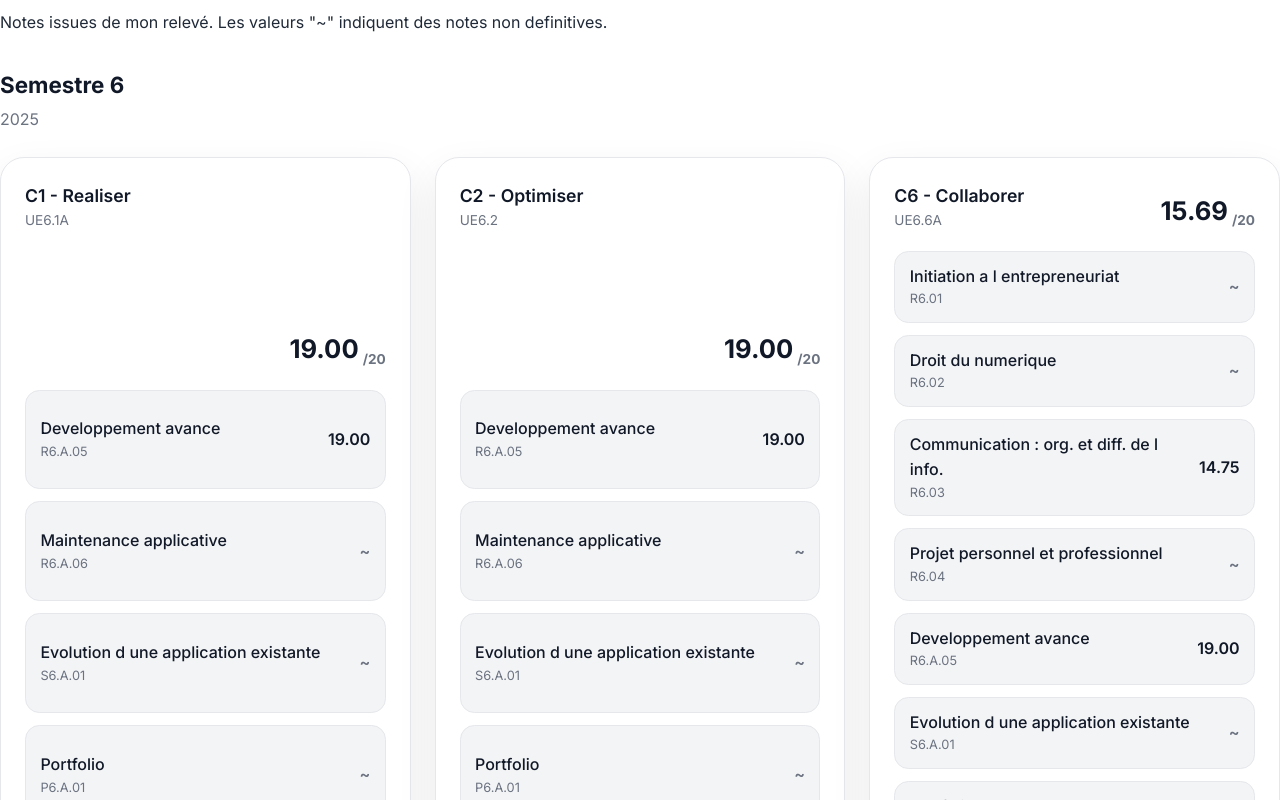
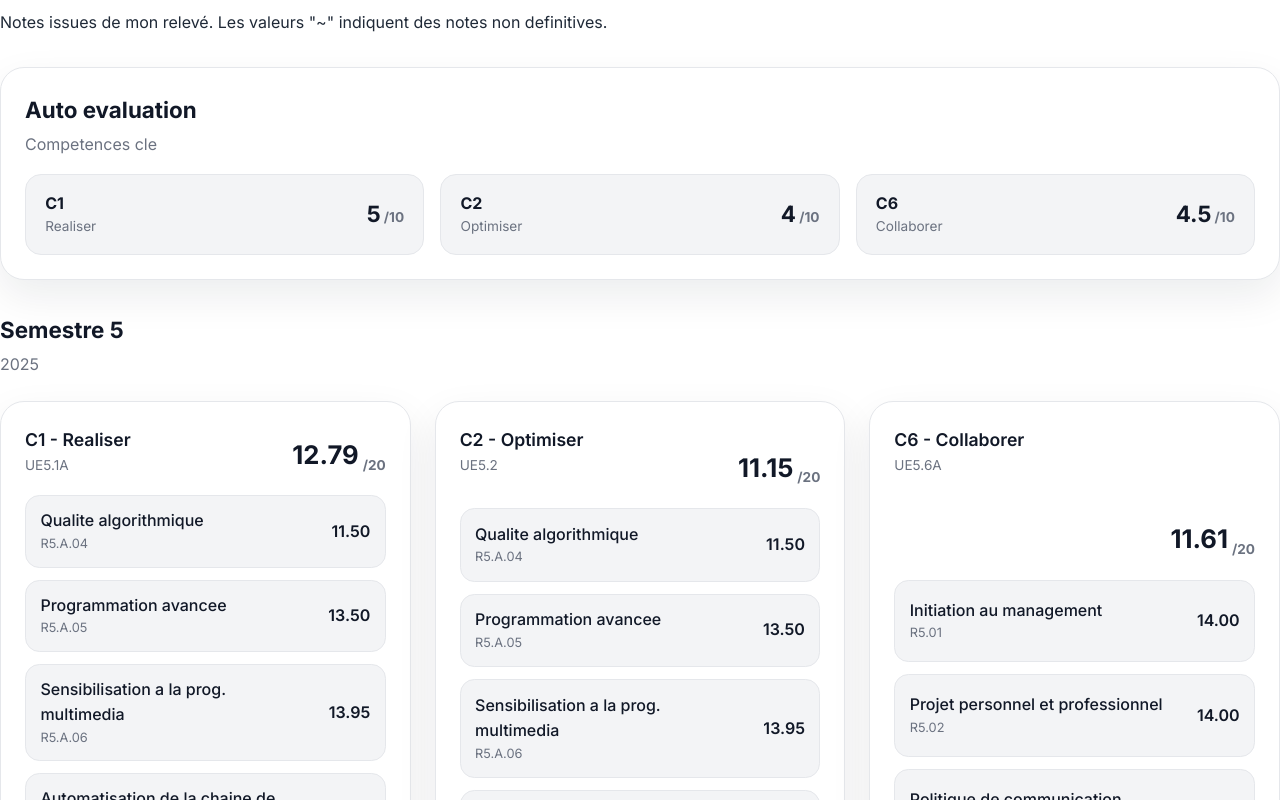
Before and after one commit to kaldex0/portfolio, a Vue app: page /skills in a window 1280 px wide. Shown: the part 1460-2260 px from the top of the page. Built offline with nearby package versions, Linux system fonts and the light colour scheme.

Commit message:
Add auto evaluation section with competence display and styling

```diff
--- a/src/views/Skills.vue
+++ b/src/views/Skills.vue
@@ -70,6 +70,25 @@
             </p>
           </div>
           <div class="auto-eval-grid">
+            <div class="auto-eval-competences">
+              <div class="competences-header">
+                <h3 class="semester-title">Auto evaluation</h3>
+                <span class="semester-subtitle">Competences cle</span>
+              </div>
+              <div class="competences-cards">
+                <div v-for="competence in autoEvalCompetences" :key="competence.code" class="competence-card">
+                  <div>
+                    <p class="competence-code">{{ competence.code }}</p>
+                    <p class="competence-label">{{ competence.label }}</p>
+                  </div>
+                  <div class="competence-score">
+                    <span class="competence-value">{{ competence.score }}</span>
+                    <span class="competence-max">/10</span>
+                  </div>
+                </div>
+              </div>
+            </div>
+
             <div v-for="semester in ueSemesters" :key="semester.name" class="semester-card">
               <div class="semester-header">
                 <h3 class="semester-title">{{ semester.name }}</h3>
@@ -158,52 +177,13 @@ const summaryCards = [
   { label: 'Niveau moyen', value: `${averageLevel}%` }
 ]
 
+const autoEvalCompetences = [
+  { code: 'C1', label: 'Realiser', score: '5' },
+  { code: 'C2', label: 'Optimiser', score: '4' },
+  { code: 'C6', label: 'Collaborer', score: '4.5' }
+]
+
 const ueSemesters = [
-  {
-    name: 'Semestre 6',
-    year: '2025',
-    ues: [
-      {
-        code: 'UE6.1A',
-        title: 'C1 - Realiser',
-        average: '19.00',
-        modules: [
-          { code: 'R6.A.05', title: 'Developpement avance', note: '19.00' },
-          { code: 'R6.A.06', title: 'Maintenance applicative', note: '~' },
-          { code: 'S6.A.01', title: 'Evolution d une application existante', note: '~' },
-          { code: 'P6.A.01', title: 'Portfolio', note: '~' },
-          { code: 'STAGE.A', title: 'Stage', note: '~' }
-        ]
-      },
-      {
-        code: 'UE6.2',
-        title: 'C2 - Optimiser',
-        average: '19.00',
-        modules: [
-          { code: 'R6.A.05', title: 'Developpement avance', note: '19.00' },
-          { code: 'R6.A.06', title: 'Maintenance applicative', note: '~' },
-          { code: 'S6.A.01', title: 'Evolution d une application existante', note: '~' },
-          { code: 'P6.A.01', title: 'Portfolio', note: '~' },
-          { code: 'STAGE.A', title: 'Stage', note: '~' }
-        ]
-      },
-      {
-        code: 'UE6.6A',
-        title: 'C6 - Collaborer',
-        average: '15.69',
-        modules: [
-          { code: 'R6.01', title: 'Initiation a l entrepreneuriat', note: '~' },
-          { code: 'R6.02', title: 'Droit du numerique', note: '~' },
-          { code: 'R6.03', title: 'Communication : org. et diff. de l info.', note: '14.75' },
-          { code: 'R6.04', title: 'Projet personnel et professionnel', note: '~' },
-          { code: 'R6.A.05', title: 'Developpement avance', note: '19.00' },
-          { code: 'S6.A.01', title: 'Evolution d une application existante', note: '~' },
-          { code: 'P6.A.01', title: 'Portfolio', note: '~' },
-          { code: 'STAGE.A', title: 'Stage', note: '~' }
-        ]
-      }
-    ]
-  },
   {
     name: 'Semestre 5',
     year: '2025',
@@ -424,6 +404,66 @@ const ueSemesters = [
   gap: 2rem;
 }
 
+.auto-eval-competences {
+  display: grid;
+  gap: 1rem;
+  padding: 1.5rem;
+  border-radius: 1.5rem;
+  border: 1px solid var(--border);
+  background-color: var(--card);
+  box-shadow: 0 16px 40px rgba(15, 23, 42, 0.08);
+}
+
+.competences-header {
+  display: flex;
+  flex-direction: column;
+  gap: 0.25rem;
+}
+
+.competences-cards {
+  display: grid;
+  gap: 1rem;
+  grid-template-columns: repeat(auto-fit, minmax(200px, 1fr));
+}
+
+.competence-card {
+  padding: 1rem 1.2rem;
+  border-radius: 1rem;
+  border: 1px solid var(--border);
+  background-color: var(--secondary);
+  display: flex;
+  justify-content: space-between;
+  align-items: center;
+  gap: 1rem;
+}
+
+.competence-code {
+  font-weight: 700;
+  color: var(--foreground);
+}
+
+.competence-label {
+  font-size: 0.85rem;
+  color: var(--muted-foreground);
+}
+
+.competence-score {
+  display: flex;
+  align-items: baseline;
+  gap: 0.2rem;
+  font-weight: 700;
+  color: var(--foreground);
+}
+
+.competence-value {
+  font-size: 1.4rem;
+}
+
+.competence-max {
+  font-size: 0.85rem;
+  color: var(--muted-foreground);
+}
+
 .semester-card {
   display: grid;
   gap: 1.5rem;
```
